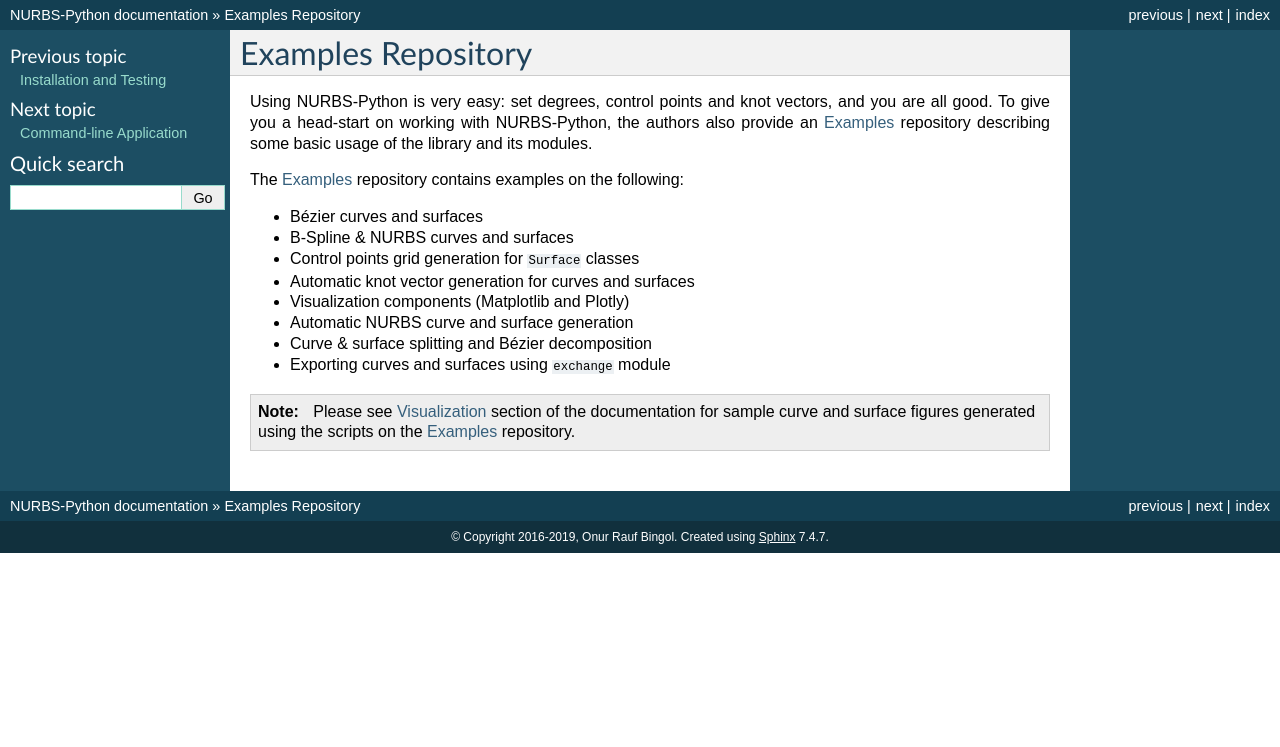
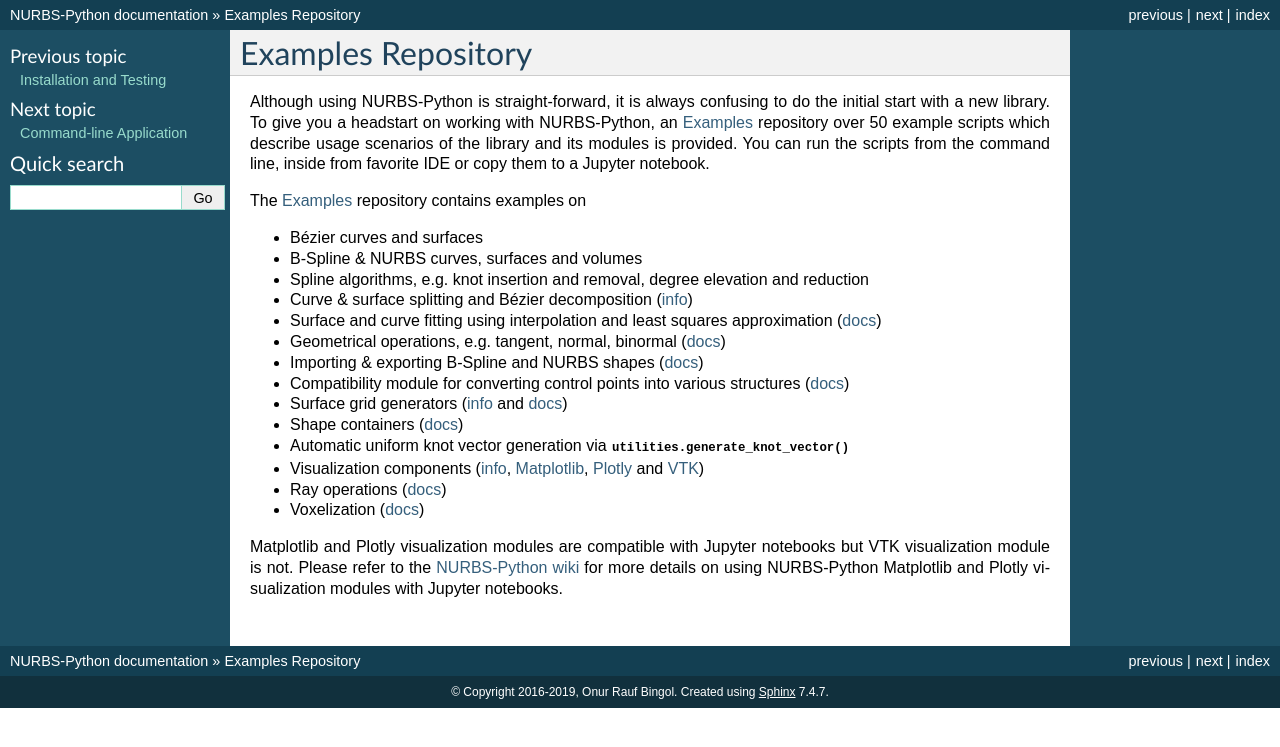
Before and after one commit to orbingol/NURBS-Python, a Sphinx documentation site: the page built from docs/examples_repo.rst, in a window 1280 px wide. Shown: the top 747 px of the page. Built offline with Sphinx 7.4.7, drawn with Linux system fonts in a browser that asks for light colours; formulas are drawn with MathJax 3.

Commit message:
[skip ci] Update docs on examples repo

```diff
--- a/docs/examples_repo.rst
+++ b/docs/examples_repo.rst
@@ -1,25 +1,30 @@
 Examples Repository
 ^^^^^^^^^^^^^^^^^^^
 
-Using NURBS-Python is very easy: set degrees, control points and knot vectors, and you are all good. To give you a
-head-start on working with NURBS-Python, the authors also provide an Examples_ repository describing some basic usage of
-the library and its modules.
+Although using NURBS-Python is straight-forward, it is always confusing to do the initial start with a new library.
+To give you a headstart on working with NURBS-Python, an Examples_ repository over 50 example scripts which describe
+usage scenarios of the library and its modules is provided. You can run the scripts from the command line, inside from
+favorite IDE or copy them to a Jupyter notebook.
 
-The Examples_ repository contains examples on the following:
+The Examples_ repository contains examples on
 
 * Bézier curves and surfaces
-* B-Spline & NURBS curves and surfaces
-* Control points grid generation for ``Surface`` classes
-* Automatic knot vector generation for curves and surfaces
-* Visualization components (Matplotlib and Plotly)
-* Automatic NURBS curve and surface generation
-* Curve & surface splitting and Bézier decomposition
-* Exporting curves and surfaces using ``exchange`` module
+* B-Spline & NURBS curves, surfaces and volumes
+* Spline algorithms, e.g. knot insertion and removal, degree elevation and reduction
+* Curve & surface splitting and Bézier decomposition (:doc:`info <visualization_splitting>`)
+* Surface and curve fitting using interpolation and least squares approximation (:doc:`docs <module_fitting>`)
+* Geometrical operations, e.g. tangent, normal, binormal (:doc:`docs <module_operations>`)
+* Importing & exporting B-Spline and NURBS shapes (:doc:`docs <module_exchange>`)
+* Compatibility module for converting control points into various structures (:doc:`docs <module_compatibility>`)
+* Surface grid generators (:doc:`info <surface_generator>` and :doc:`docs <module_cpgen>`)
+* Shape containers (:doc:`docs <module_container>`)
+* Automatic uniform knot vector generation via :py:func:`utilities.generate_knot_vector`
+* Visualization components (:doc:`info <visualization>`, :doc:`Matplotlib <module_vis_mpl>`, :doc:`Plotly <module_vis_plotly>` and :doc:`VTK <module_vis_vtk>`)
+* Ray operations (:doc:`docs <module_ray>`)
+* Voxelization (:doc:`docs <module_voxelize>`)
 
-.. note::
-
-    Please see :doc:`Visualization <visualization>` section of the documentation for sample curve and surface figures
-    generated using the scripts on the Examples_ repository.
-
+Matplotlib and Plotly visualization modules are compatible with Jupyter notebooks but VTK visualization module is not.
+Please refer to the `NURBS-Python wiki <https://github.com/orbingol/NURBS-Python/wiki/Using-the-library-with-Jupyter-notebooks>`_
+for more details on using NURBS-Python Matplotlib and Plotly visualization modules with Jupyter notebooks.
 
 .. _Examples: https://github.com/orbingol/NURBS-Python_Examples
```
